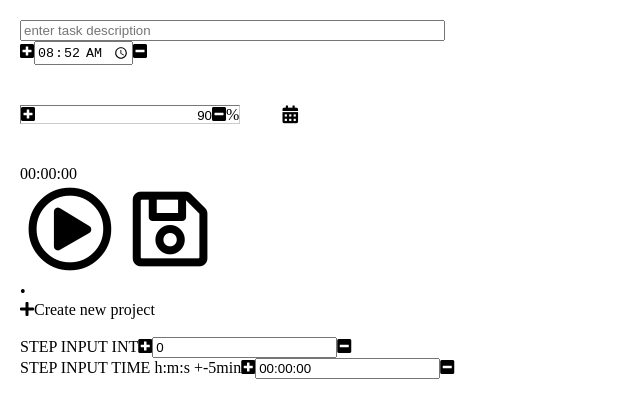
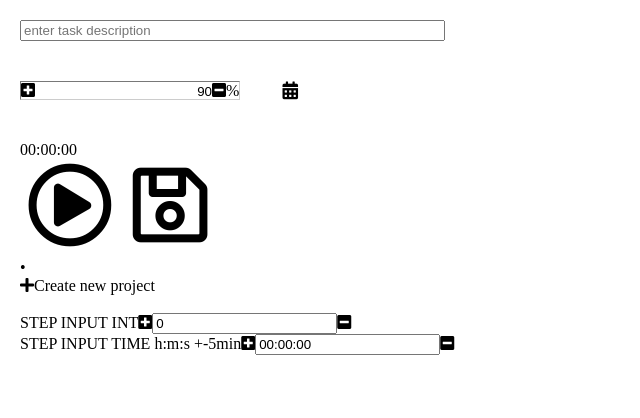
Before and after one commit to ericasu33/sprig, a React (Create React App) app: page / in a window 1280 px wide. Shown: the top 418 px of the page, without its empty margins (0-640 px from the left). Built offline with nearby package versions, Linux system fonts and the light colour scheme.

Commit message:
conditionally render InputClock
display only once start_time is set
if the clock is shown on page-load then start_time will be set to the timestamp of the page_load
or, to beat that, we need a circular reference from Stopwatch to StepInputClock and back

```diff
--- a/src/components/StepInputClock.tsx
+++ b/src/components/StepInputClock.tsx
@@ -3,7 +3,7 @@ import React, { useState, useEffect } from 'react'
 import './StepInput.scss'
 
 const StepInputClock = function(props: any) {
-  const [inputVal, setInputVal] = useState(new Date(props.start_time || new Date()))
+  const [inputVal, setInputVal] = useState(new Date(props.start_time))
 
   // Get local 24-hr string of state value's timestamp, to display in input
   let timeStr: string = inputVal.toLocaleTimeString([], {
@@ -12,7 +12,7 @@ const StepInputClock = function(props: any) {
     minute: '2-digit',
   });
 
-  // Trigger Stopwatch function to set start_time on any 'inputVal' update
+  // Set start_time (as props from Stopwatch component) on any 'inputVal' update
   useEffect(() => {
     props.startTimeAdjust(inputVal)
   }, [inputVal])
--- a/src/components/Stopwatch.tsx
+++ b/src/components/Stopwatch.tsx
@@ -3,11 +3,10 @@ import 'react-calendar/dist/Calendar.css';
 import Calendar from 'react-calendar';
 import Button from './Button';
 import Category from './Category';
-import Timer from './StopwatchTime';
+import StopwatchTime from './StopwatchTime';
 import StepInputInt from './StepInputInt'
 import StepInputClock from './StepInputClock'
 import './Stopwatch.scss'
-import StopwatchTime from './StopwatchTime';
 
 interface Data {
   [key: string]: Date | number | null;
@@ -150,6 +149,7 @@ const Stopwatch = () => {
         </div>
 
         {/* <StartEndTime />  */}
+        {timerObj.start_time &&
         <div>
           <StepInputClock
             name='startTime'
@@ -157,7 +157,7 @@ const Stopwatch = () => {
             startTimeAdjust={handleStartTimeAdjust}
             allowFuture='false'
           />
-        </div>
+        </div>}
 
         {/* <Intensity /> */}
         <span className='intensityPadding'>
```
